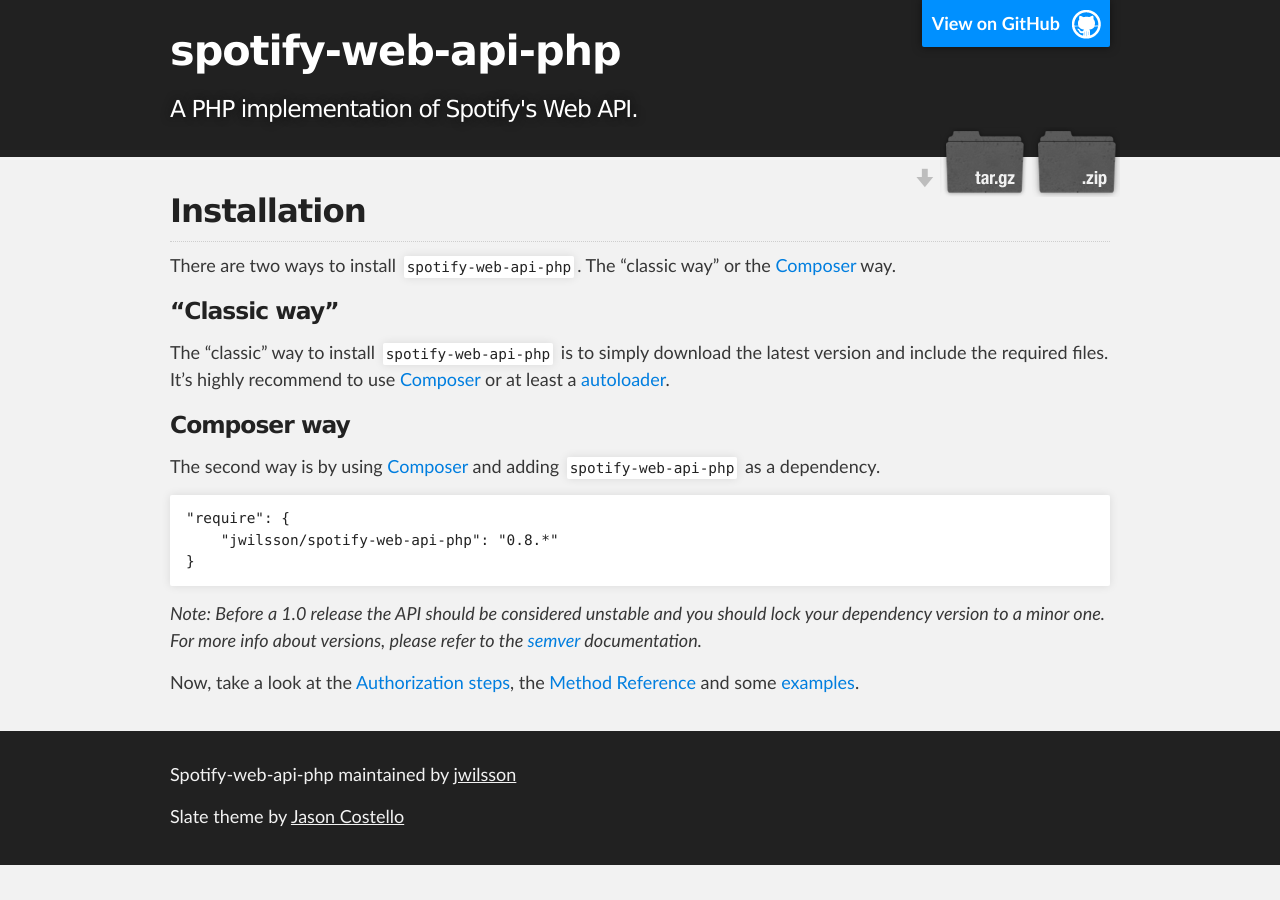
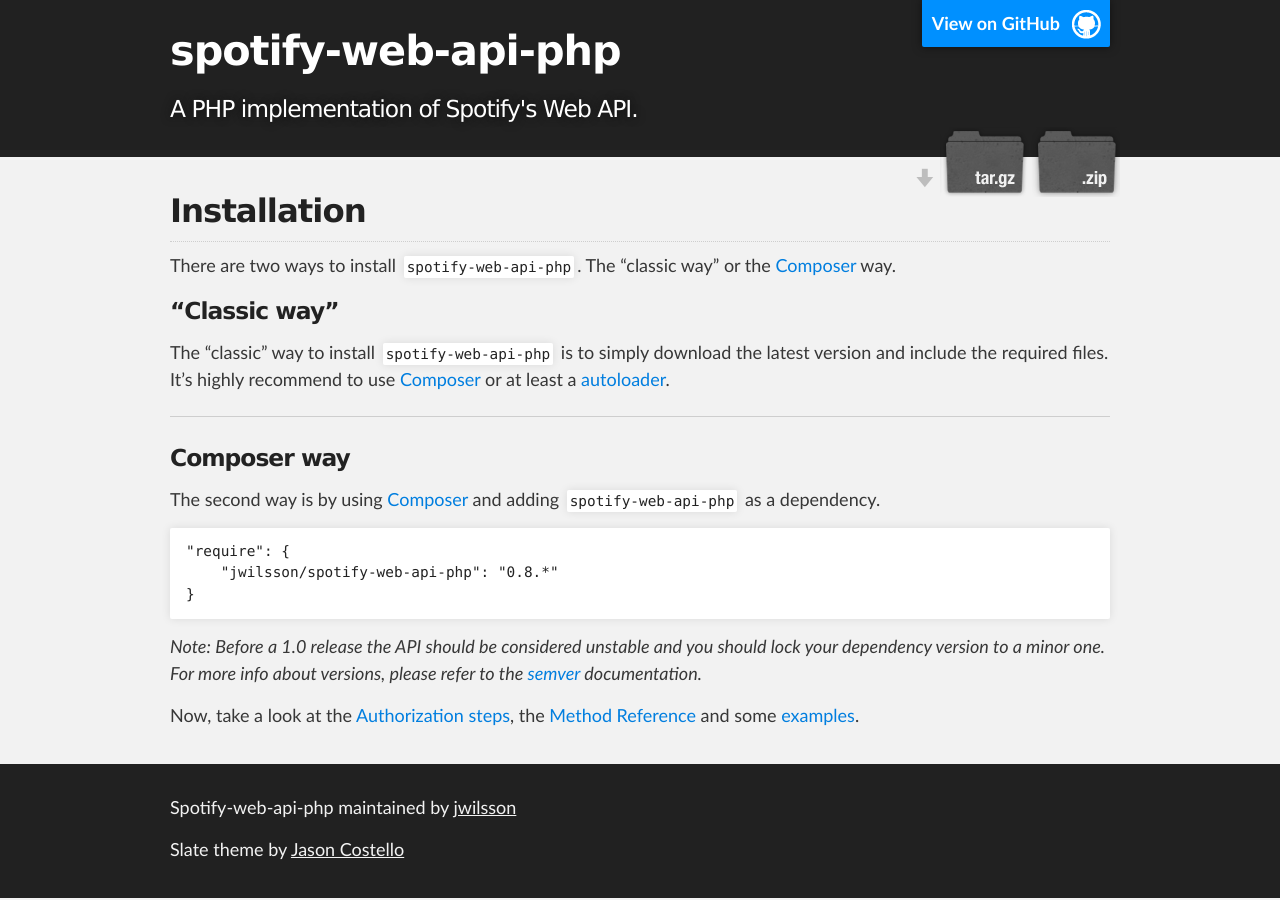
Before and after one commit to jwilsson/spotify-web-api-php, a Jekyll site: the page built from index.md, in a window 1280 px wide. Built offline with Jekyll 4.4.1, drawn with Linux system fonts in a browser that asks for light colours.

Commit message:
Try and make the method reference easier to read. See #30

```diff
--- a/css/style.css
+++ b/css/style.css
@@ -47,7 +47,16 @@ h2 {
 }
 
 h3 {
+    border-top: 1px solid #cecece;
     font-size: 1.3rem;
+    margin-top: 1em;
+    padding-top: 1em;
+}
+
+h3:first-of-type {
+    border-top: 0;
+    padding-top: 0;
+    margin-top: 0;
 }
 
 h4 {
```
